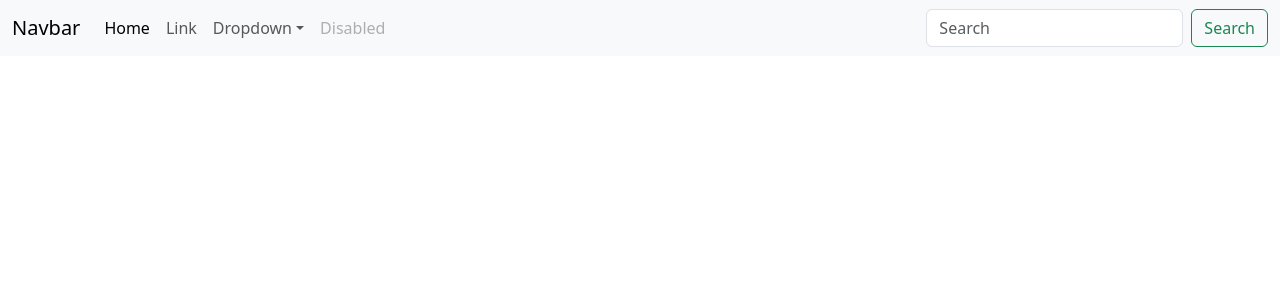
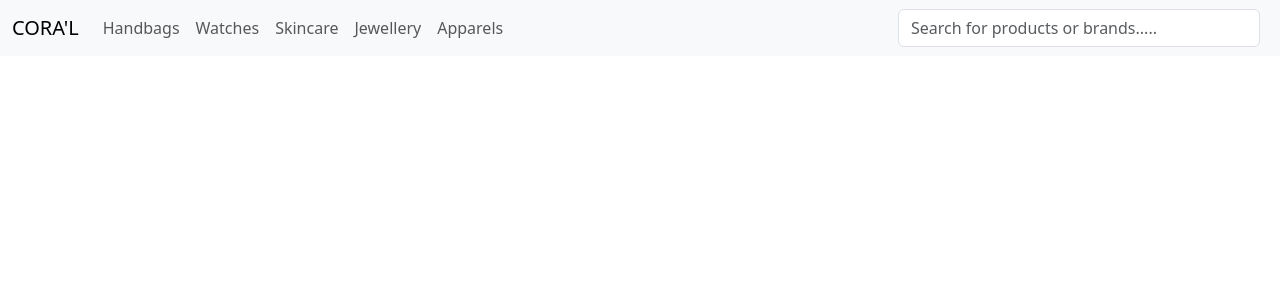
Before and after one commit to yeonso08/task, a React (Create React App) app: page / in a window 1280 px wide. Shown: the top 300 px of the page. Built offline with nearby package versions, Linux system fonts and the light colour scheme.

Commit message:
style : navbar custom

```diff
--- a/src/components/Layout/Header.jsx
+++ b/src/components/Layout/Header.jsx
@@ -1,40 +1,58 @@
+import Button from 'react-bootstrap/Button';
+import Container from 'react-bootstrap/Container';
+import Form from 'react-bootstrap/Form';
+import Nav from 'react-bootstrap/Nav';
+import Navbar from 'react-bootstrap/Navbar';
+import NavDropdown from 'react-bootstrap/NavDropdown';
+
+import { Link } from 'react-router-dom';
+
 export default function Header() {
-    return (
-        <nav class="navbar navbar-expand-lg navbar-light bg-light">
-        <div class="container-fluid">
-          <a class="navbar-brand" href="#">Navbar</a>
-          <button class="navbar-toggler" type="button" data-bs-toggle="collapse" data-bs-target="#navbarSupportedContent" aria-controls="navbarSupportedContent" aria-expanded="false" aria-label="Toggle navigation">
-            <span class="navbar-toggler-icon"></span>
-          </button>
-          <div class="collapse navbar-collapse" id="navbarSupportedContent">
-            <ul class="navbar-nav me-auto mb-2 mb-lg-0">
-              <li class="nav-item">
-                <a class="nav-link active" aria-current="page" href="#">Home</a>
-              </li>
-              <li class="nav-item">
-                <a class="nav-link" href="#">Link</a>
-              </li>
-              <li class="nav-item dropdown">
-                <a class="nav-link dropdown-toggle" href="#" id="navbarDropdown" role="button" data-bs-toggle="dropdown" aria-expanded="false">
-                  Dropdown
-                </a>
-                <ul class="dropdown-menu" aria-labelledby="navbarDropdown">
-                  <li><a class="dropdown-item" href="#">Action</a></li>
-                  <li><a class="dropdown-item" href="#">Another action</a></li>
-                  <li><hr class="dropdown-divider" /></li>
-                  <li><a class="dropdown-item" href="#">Something else here</a></li>
-                </ul>
-              </li>
-              <li class="nav-item">
-                <a class="nav-link disabled" href="#" tabindex="-1" aria-disabled="true">Disabled</a>
-              </li>
-            </ul>
-            <form class="d-flex">
-            <input className="form-control me-2" type="search" placeholder="Search" aria-label="Search" />
-              <button class="btn btn-outline-success" type="submit">Search</button>
-            </form>
-          </div>
-        </div>
-      </nav>
-    )
+
+    const handleSearch = (event) => {
+        event.preventDefault();
+        // 여기에 검색 로직 추가
+      }
+
+  return (
+    <Navbar expand="lg" className="bg-body-tertiary">
+      <Container fluid>
+      <Navbar.Brand as={Link} to="/">CORA'L</Navbar.Brand>
+        <Navbar.Toggle aria-controls="navbarScroll" />
+        <Navbar.Collapse id="navbarScroll">
+          <Nav
+            className="me-auto my-2 my-lg-0"
+            style={{ maxHeight: '100px' }}
+            navbarScroll
+          >
+            <Nav.Link href="#action1">Handbags</Nav.Link>
+            <Nav.Link href="#action2">Watches</Nav.Link>
+            <Nav.Link href="#action2">Skincare</Nav.Link>
+            <Nav.Link href="#action2">Jewellery</Nav.Link>
+            <Nav.Link href="#action2">Apparels</Nav.Link>
+            {/* 장바구니 만들 때 사용
+            <NavDropdown title="Link" id="navbarScrollingDropdown">
+              <NavDropdown.Item href="#action3">Action</NavDropdown.Item>
+              <NavDropdown.Item href="#action4">
+                Another action
+              </NavDropdown.Item>
+              <NavDropdown.Divider />
+              <NavDropdown.Item href="#action5">
+                Something else here
+              </NavDropdown.Item>
+            </NavDropdown> */}
+          </Nav>
+          <Form className="d-flex" onSubmit={handleSearch}>
+          <Form.Control
+            type="search"
+            placeholder="Search for products or brands....."
+            className="me-2"
+            aria-label="Search"
+            style={{ width: '362px' }}
+          />
+        </Form>
+        </Navbar.Collapse>
+      </Container>
+    </Navbar>
+  );
 }
```
